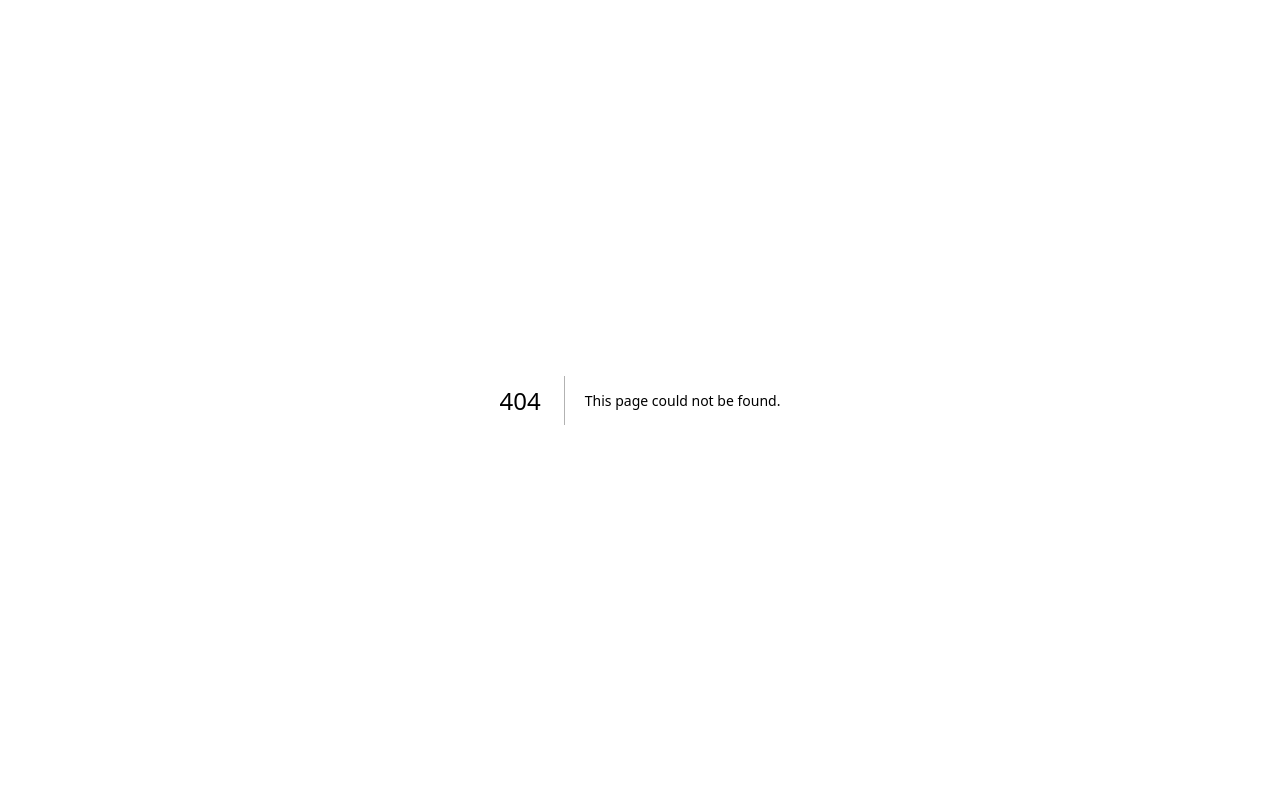
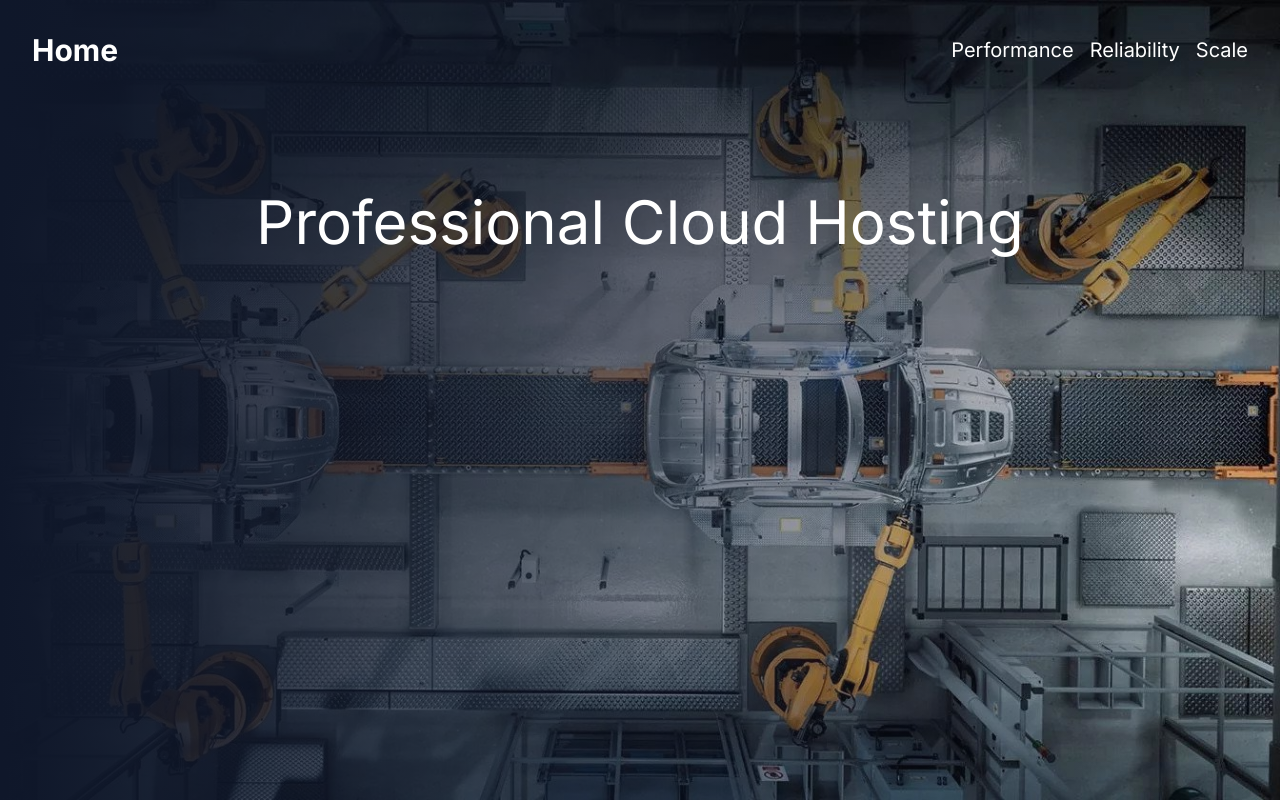
Before and after one commit to niloocampos/corp, a Next.js app: page / in a window 1280 px wide. Before the commit this address had no page. Built offline with nearby package versions, Linux system fonts and the light colour scheme.

Commit message:
Created content with hero component for each page

```diff
--- /dev/null
+++ b/src/app/page.jsx
@@ -0,0 +1,9 @@
+import Hero from '../components/hero';
+
+export default function Home() {
+  return (
+  <div>
+    <Hero imgName="home" imgAlt="Home" title="Professional Cloud Hosting"/>
+  </div>
+  );
+}
```
